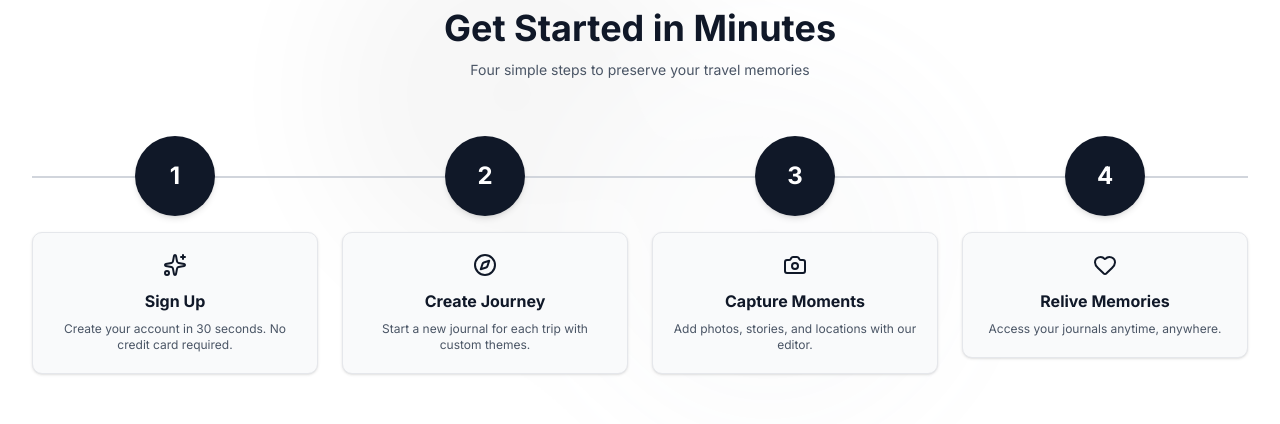
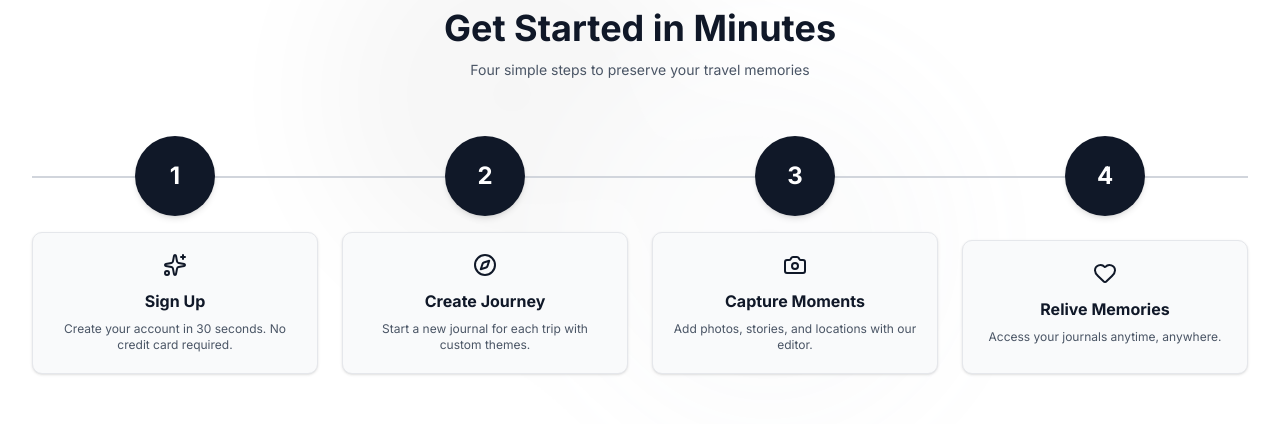
Before and after one commit to ArafatMridul/PinQuest, a React (Vite) app in the folder Frontend/: page / in a window 1280 px wide. Shown: the part 1720-2144 px from the top of the page. Built offline with nearby package versions, Linux system fonts and the light colour scheme; no server answers.

Commit message:
design bug fixed in Intro section

```diff
--- a/Frontend/src/components/home/Intro.jsx
+++ b/Frontend/src/components/home/Intro.jsx
@@ -60,7 +60,7 @@ const Intro = () => {
                     <div className="hidden md:block absolute top-10 left-0 right-0 h-0.5 bg-gray-300"></div>
 
                     {steps.map((step, index) => (
-                        <div key={index} className="relative text-center group">
+                        <div key={index} className="relative text-center group md:grid md:grid-rows-[fit_1fr]">
                             <div className="relative inline-flex flex-col items-center">
                                 <div className="w-20 h-20 bg-gray-900 text-white rounded-full flex items-center justify-center text-2xl font-bold mb-4 shadow-md group-hover:scale-110 transition-transform duration-300 relative z-10">
                                     {step.number}
```
